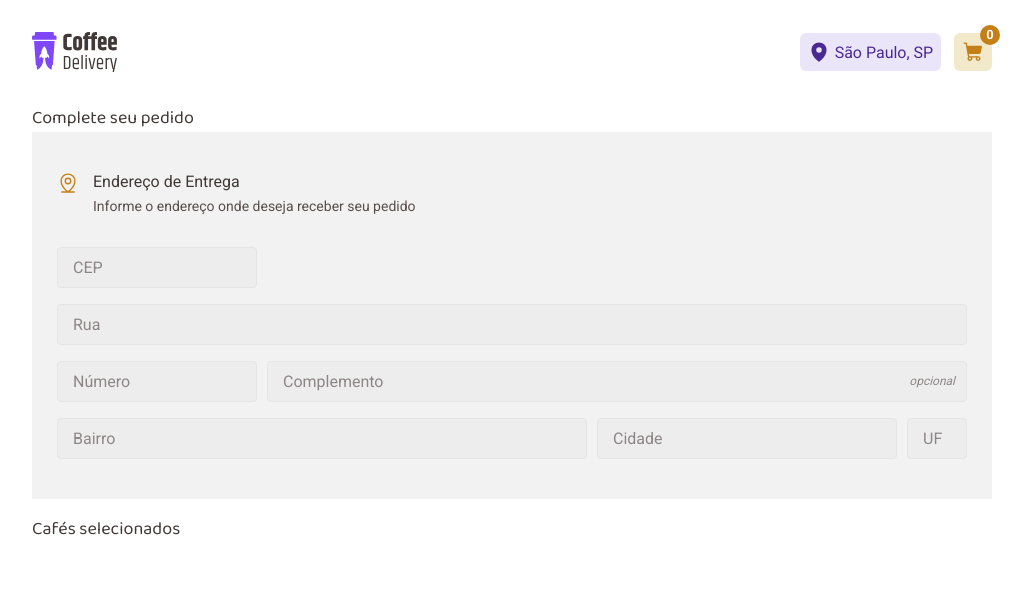
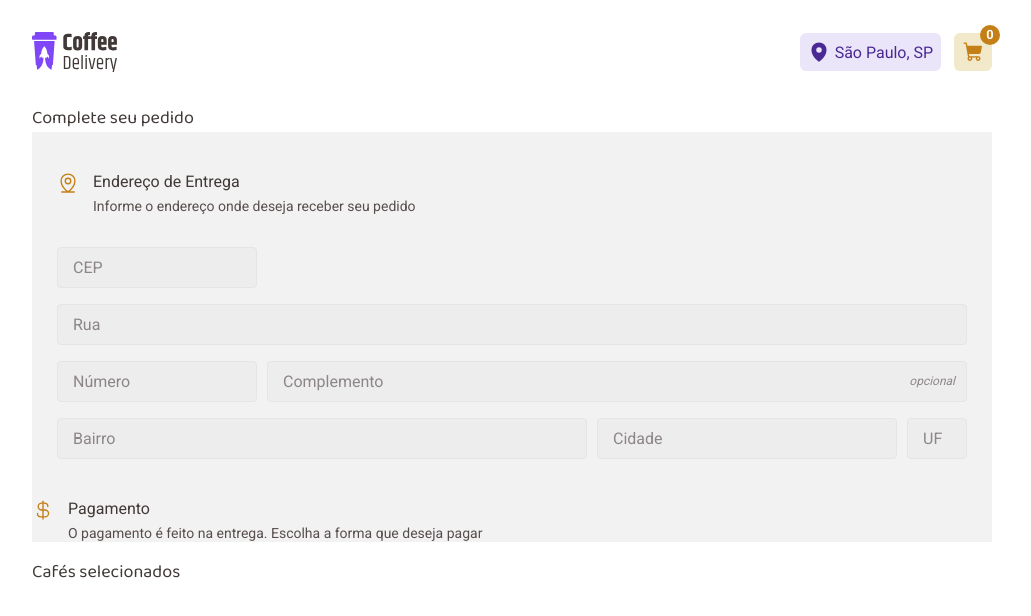
Before and after one commit to robrunodev/coffee-delivery, a React (Vite) app: page /cart in a window 1280 px wide. Shown: the top 616 px of the page, without its empty margins (128-1159 px from the left). Built offline with nearby package versions, Linux system fonts and the light colour scheme.

Commit message:
Adding header to payment container

```diff
--- a/src/pages/Cart/index.tsx
+++ b/src/pages/Cart/index.tsx
@@ -1,4 +1,4 @@
-import { MapPinLine } from "@phosphor-icons/react"
+import { CurrencyDollar, MapPinLine } from "@phosphor-icons/react"
 import { ContainerHeader, CartContainer, FormContainer, OptionalField, OrderDetails, OrderForm, OrderFormRow, OrderItems, PaymentContainer, TextInput, Title } from "./styles"
 
 export const Cart = () => {
@@ -46,7 +46,15 @@ export const Cart = () => {
                     </OrderForm>
                 </FormContainer>
                 <PaymentContainer>
-
+                    <ContainerHeader>
+                        <CurrencyDollar size={22} weight="regular" />
+                        <div>
+                            <p>Pagamento</p>
+                            <span>
+                                O pagamento é feito na entrega. Escolha a forma que deseja pagar
+                            </span>
+                        </div>
+                    </ContainerHeader>
                 </PaymentContainer>
             </OrderDetails>
             <OrderItems>
```
